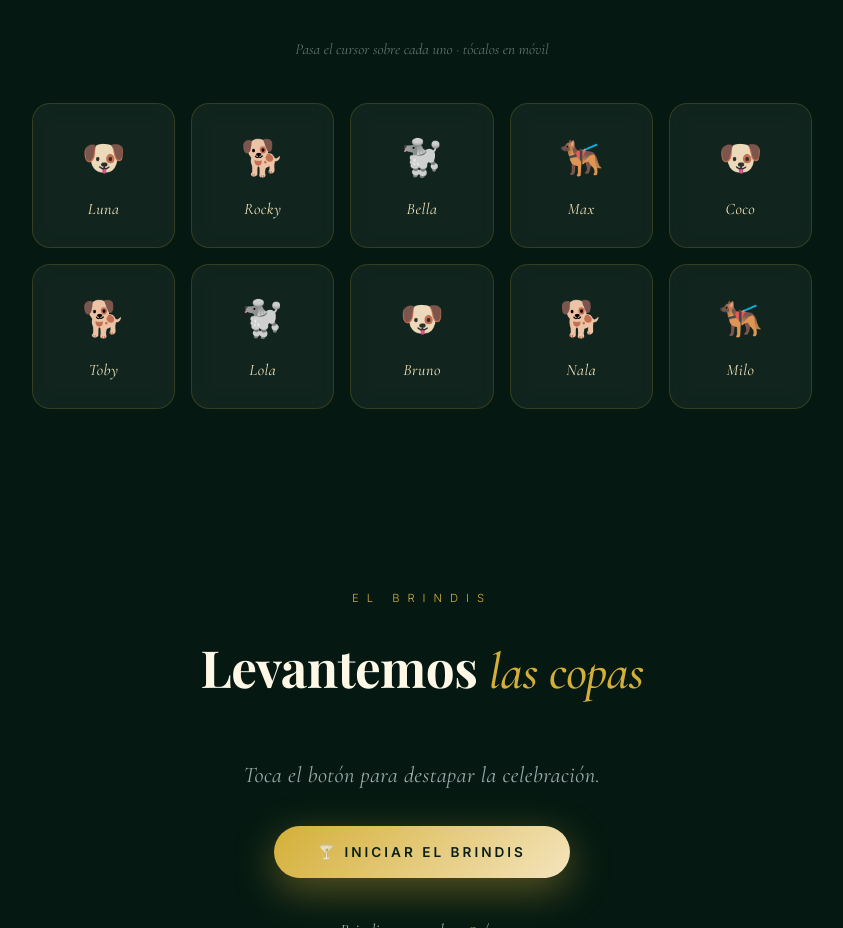
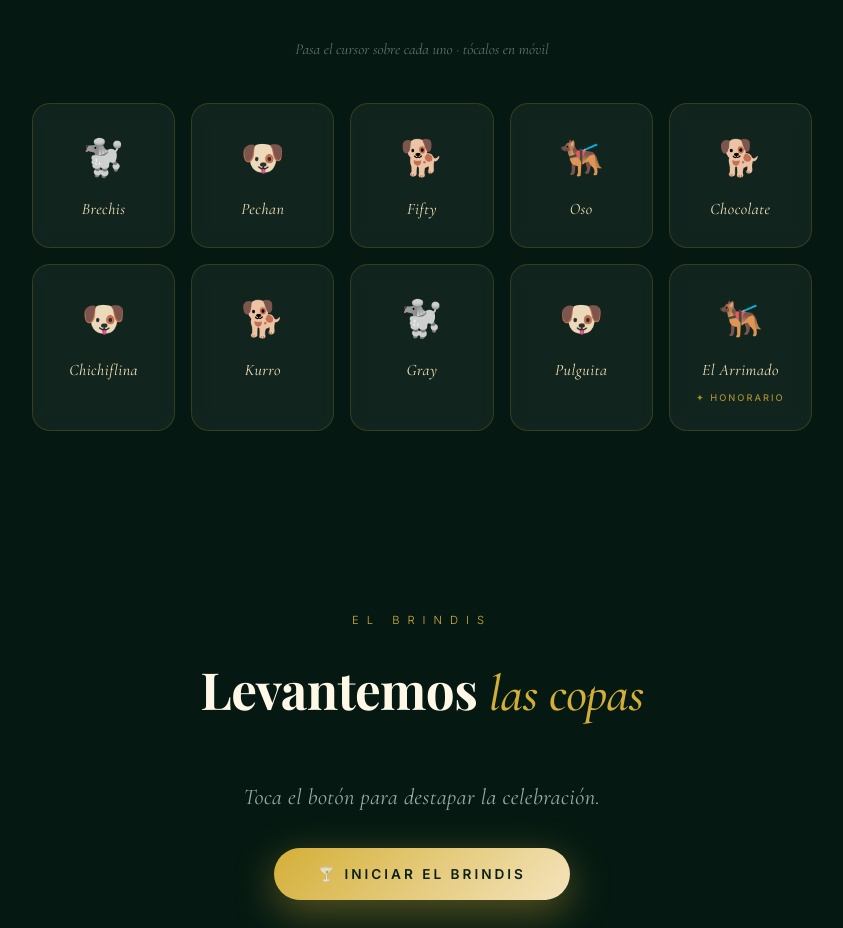
Before and after one commit to MazahuaAlan/Erika, a plain HTML site: page index.html in a window 1280 px wide. Shown: the part 2012-2940 px from the top of the page, without its empty margins (218-1061 px from the left). Drawn offline with nearby package versions, Linux system fonts and the light colour scheme.

Commit message:
Add real dog names + honorary badge for El Arrimado

```diff
--- a/index.html
+++ b/index.html
@@ -473,6 +473,17 @@ section{
   letter-spacing:.5px;
 }
 
+.dog-note{
+  font-size:.58rem;
+  letter-spacing:2px;
+  text-transform:uppercase;
+  color:var(--gold);
+  margin-top:6px;
+  opacity:.75;
+  font-family:'Inter',sans-serif;
+  font-weight:500;
+}
+
 .section-hint{
   text-align:center;
   font-family:'Cormorant Garamond',serif;
@@ -833,22 +844,23 @@ section{
 /* DOGS GRID */
 (function(){
   const dogs = [
-    {name:'Luna',  emoji:'🐶'},
-    {name:'Rocky', emoji:'🐕'},
-    {name:'Bella', emoji:'🐩'},
-    {name:'Max',   emoji:'🐕‍🦺'},
-    {name:'Coco',  emoji:'🐶'},
-    {name:'Toby',  emoji:'🐕'},
-    {name:'Lola',  emoji:'🐩'},
-    {name:'Bruno', emoji:'🐶'},
-    {name:'Nala',  emoji:'🐕'},
-    {name:'Milo',  emoji:'🐕‍🦺'},
+    {name:'Brechis',     emoji:'🐩'},
+    {name:'Pechan',      emoji:'🐶'},
+    {name:'Fifty',       emoji:'🐕'},
+    {name:'Oso',         emoji:'🐕‍🦺'},
+    {name:'Chocolate',   emoji:'🐕'},
+    {name:'Chichiflina', emoji:'🐶'},
+    {name:'Kurro',       emoji:'🐕'},
+    {name:'Gray',        emoji:'🐩'},
+    {name:'Pulguita',    emoji:'🐶'},
+    {name:'El Arrimado', emoji:'🐕‍🦺', note:'✦ Honorario'},
   ];
   const grid = document.getElementById('dogsGrid');
   dogs.forEach((d)=>{
     const card = document.createElement('div');
     card.className = 'dog-card';
-    card.innerHTML = `<span class="dog-emoji">${d.emoji}</span><div class="dog-name">${d.name}</div>`;
+    const noteHtml = d.note ? `<div class="dog-note">${d.note}</div>` : '';
+    card.innerHTML = `<span class="dog-emoji">${d.emoji}</span><div class="dog-name">${d.name}</div>${noteHtml}`;
     card.addEventListener('click', ()=>{
       const e = card.querySelector('.dog-emoji');
       e.style.transform = 'scale(1.5) rotate(360deg)';
```
